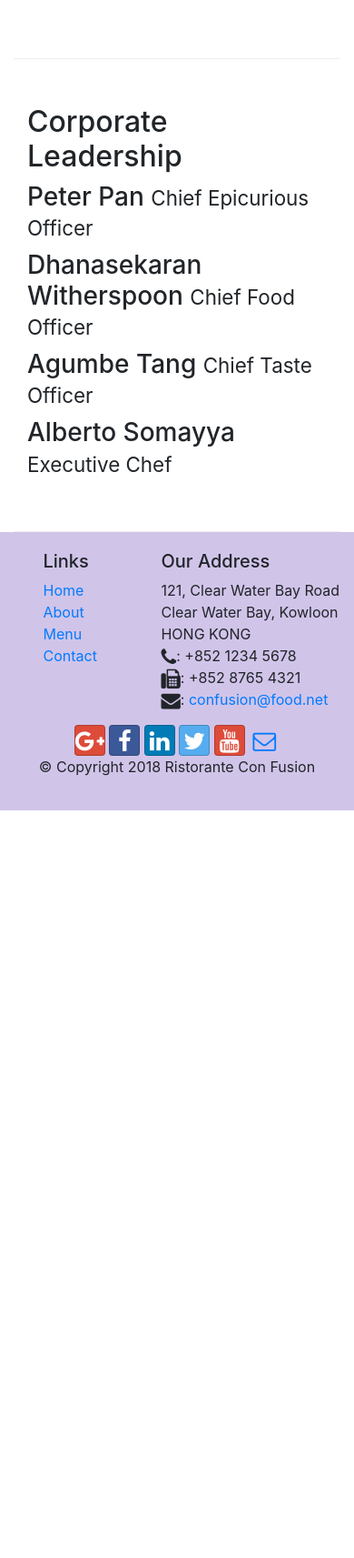
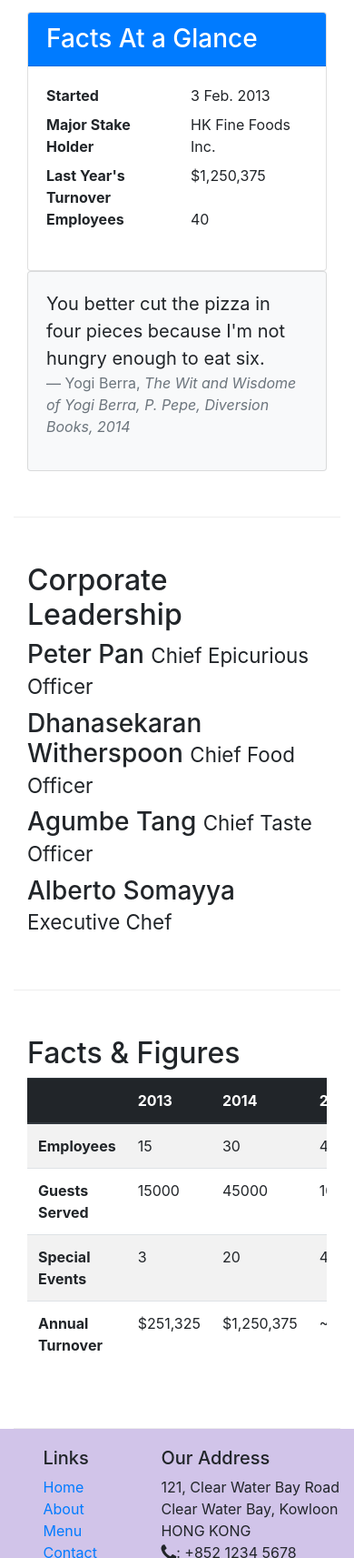
Before and after one commit to silvacreates/conFusion, a website: page aboutus.html in a window 390 px wide. Shown: the part 1037-2750 px from the top of the page at 91% size. Before the commit the page ends 1928 px from the top, so only its background shows below. Drawn offline with nearby package versions, Linux system fonts and the light colour scheme.

Commit message:
Tables_Cards

```diff
--- a/aboutus.html
+++ b/aboutus.html
@@ -66,7 +66,34 @@
                 <p>Started in 2010, Ristorante con Fusion quickly established itself as a culinary icon par excellence in Hong Kong. With its unique brand of world fusion cuisine that can be found nowhere else, it enjoys patronage from the A-list clientele in Hong Kong.  Featuring four of the best three-star Michelin chefs in the world, you never know what will arrive on your plate the next time you visit us.</p>
                 <p>The restaurant traces its humble beginnings to <em>The Frying Pan</em>, a successful chain started by our CEO, Mr. Peter Pan, that featured for the first time the world's best cuisines in a pan.</p>
             </div>
-            <div class="col-12 col-sm">
+            <div class="col-sm">
+                <div class="card">
+                    <h3 class="card-header bg-primary text-white">Facts At a Glance</h3>
+                    <div class="card-body">
+                        <dl class="row">
+                            <dt class="col-6">Started</dt>
+                            <dd class="col-6">3 Feb. 2013</dd>
+                            <dt class="col-6">Major Stake Holder</dt>
+                            <dd class="col-6">HK Fine Foods Inc.</dd>
+                            <dt class="col-6">Last Year's Turnover</dt>
+                            <dd class="col-6">$1,250,375</dd>
+                            <dt class="col-6">Employees</dt>
+                            <dd class="col-6">40</dd>
+                        </dl>
+                    </div>
+                </div>
+            </div>
+            <div class="col-12">
+                <div class="card card-body bg-light">
+                    <blockquote class="blockquote">
+                        <p class="mb-0">You better cut the pizza in four pieces because I'm not hungry enough to eat six.
+                        </p>
+                        <footer class="blockquote-footer">Yogi Berra,
+                            <cite title="Source Title">The Wit and Wisdome of Yogi Berra, P. Pepe, Diversion Books, 2014
+                            </cite>
+                        </footer>
+                    </blockquote>
+                </div>
             </div>
         </div>
 
@@ -84,7 +111,52 @@
                 <p class="d-none d-sm-block">Award winning three-star Michelin chef with wide International experience having worked closely with whos-who in the culinary world, he specializes in creating mouthwatering Indo-Italian fusion experiences. He says, <em>Put together the cuisines from the two craziest cultures, and you get a winning hit! Amma Mia!</em></p>
             </div>
        </div>
+       <div class="row row-content">
+            <div class="col-12 col-sm-9">
+                <h2>Facts &amp; Figures</h2>
+                <div class="table-responsive">
+                <table class="table table-striped">
+                    <thead class="thead-dark">
+                        <tr>
+                            <th>&nbsp;</th>
+                            <th>2013</th>
+                            <th>2014</th>
+                            <th>2015</th>
+                        </tr>
+                    </thead>
+                    <tbody>
+                        <tr>
+                            <th>Employees</th>
+                            <td>15</td>
+                            <td>30</td>
+                            <td>40</td>
+                        </tr>
+                        <tr>
+                            <th>Guests Served</th>
+                            <td>15000</td>
+                            <td>45000</td>
+                            <td>100,000</td>
+                        </tr>
+                        <tr>
+                            <th>Special Events</th>
+                            <td>3</td>
+                            <td>20</td>
+                            <td>45</td>
+                        </tr>
+                         <tr>
+                            <th>Annual Turnover</th>
+                            <td>$251,325</td>
+                            <td>$1,250,375</td>
+                            <td>~$3,000,000</td>
+                        </tr>
+                    </tbody>
+                </table>
+                </div>
+            </div>
+            <div class="col-12 col-sm-3">
 
+            </div>
+       </div>
     </div>
 
     <footer class="footer">
```
